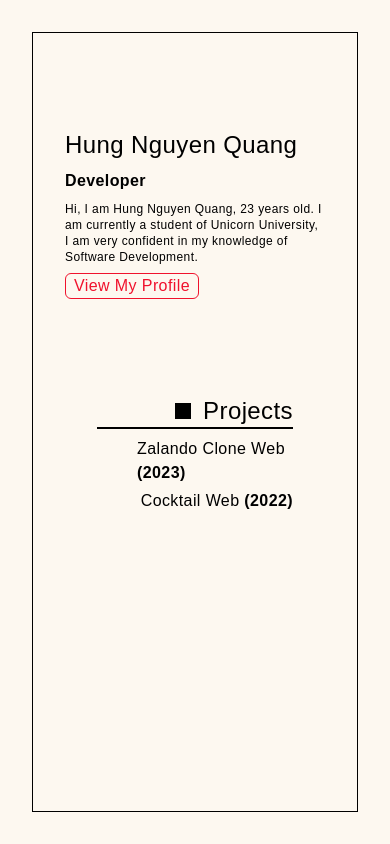
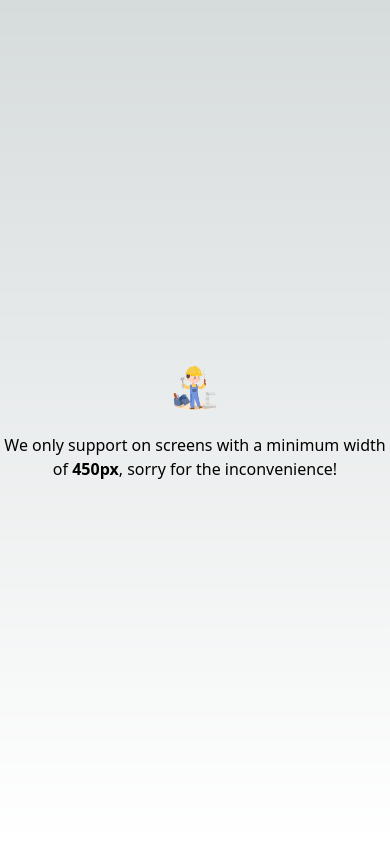
Before and after one commit to NgQHung/portfolio-hung, a Next.js app: page / in a window 390 px wide. Built offline with nearby package versions, Linux system fonts and the light colour scheme.

Commit message:
responsive

```diff
--- a/components/About.tsx
+++ b/components/About.tsx
@@ -7,7 +7,7 @@ const BgGradient = () => {
 const About = () => {
     return (
         <div className="max-w-[400px] max-h-[225px] font-Montserrat tracking-wide space-y-2 relative z-[1]">
-            <h1 className="text-2xl md:text-3xl lg:text-4xl">Hung Nguyen Quang</h1>
+            <h1 className="text-4xl">Hung Nguyen Quang</h1>
             <h2 className="font-bold">Developer</h2>
             {/* <div className="sm:text-[10px] md:text-xs font-medium"> */}
             <p className="text-xs font-medium">
--- /dev/null
+++ b/components/ErrorPageWithWidth.tsx
@@ -0,0 +1,27 @@
+import Image from 'next/image';
+import React from 'react';
+
+// absolute h-full w-full left-1/2 top-1/2 translate-x-[-50%] translate-y-[-50%]
+
+const ErrorPageWithWidth = () => {
+    return (
+        <div className=" xs:hidden h-screen w-screen flex flex-col space-y-5 justify-center items-center ">
+            <div className="w-[50px]">
+                <Image
+                    src="/repairing.png"
+                    alt="zalando"
+                    width="0"
+                    height="0"
+                    sizes="100vw"
+                    className="w-full h-auto"
+                />
+            </div>
+            <p className="w-[400px] text-center">
+                We only support on screens with a minimum width of <b>450px</b>, sorry for the
+                inconvenience!
+            </p>
+        </div>
+    );
+};
+
+export default ErrorPageWithWidth;
--- a/components/Layout.tsx
+++ b/components/Layout.tsx
@@ -7,8 +7,10 @@ interface ILayout {
 
 const Layout: React.FC<ILayout> = ({children, className}) => {
     return (
-        <div className={` h-screen w-screen bg-primary p-8 lg:p-12 ${className} over`}>
-            <div className="border border-solid border-black h-full w-full">{children}</div>
+        <div className={` h-screen w-screen bg-primary p-8 lg:p-12 ${className} `}>
+            <div className="border border-solid border-black h-full w-full relative">
+                {children}
+            </div>
         </div>
     );
 };
--- a/components/Projects.tsx
+++ b/components/Projects.tsx
@@ -1,4 +1,4 @@
-import React, {Fragment} from 'react';
+import React, {Fragment, useCallback, useEffect, useRef} from 'react';
 import {LeftArrow} from './UI/Icons';
 import {projectData} from './data';
 import {motion} from 'framer-motion';
@@ -38,7 +38,6 @@ const Project: React.FC<IProject> = ({project, setData, setDetailOpen, setDataMo
 
     return (
         <li
-            // key={key}
             className="flex items-center cursor-pointer"
             onMouseEnter={mouseEnterHandler}
             onMouseLeave={mouseLeaveHandler}
@@ -52,7 +51,8 @@ const Project: React.FC<IProject> = ({project, setData, setDetailOpen, setDataMo
                     transition: {
                         type: 'spring',
                     },
-                }}>
+                }}
+                className="hidden lg:inline">
                 <LeftArrow className="w-5 mr-5 inline-block font-bold " />
             </motion.span>
             <motion.span initial={{opacity: 1}} whileHover={{opacity: 0.7}}>
@@ -65,7 +65,7 @@ const Project: React.FC<IProject> = ({project, setData, setDetailOpen, setDataMo
 const TitleProjects = () => {
     return (
         <h1
-            className="text-2xl md:text-3xl lg:text-4xl text-bold text-right flex justify-end items-center
+            className="text-4xl text-bold text-right flex justify-end items-center
              border-b-2 border-solid border-black ">
             <div className="grow flex justify-end">
                 <div className="w-4 h-4 bg-black mr-3 " />
@@ -77,7 +77,7 @@ const TitleProjects = () => {
 
 const Projects: React.FC<IProjects> = ({setData, setDetailOpen, setDataMoreInfo}) => {
     return (
-        <div className=" max-h-[225px] font-Montserrat tracking-wide space-y-2 p-8 lg:p-12 relative z-[1]">
+        <div className=" max-h-[225px] font-Montserrat tracking-wide space-y-2  relative z-[1]">
             <TitleProjects />
             <ul className="flex flex-col justify-center items-end space-y-1">
                 {projectData.map((project, index) => (
--- a/pages/index.tsx
+++ b/pages/index.tsx
@@ -9,16 +9,15 @@ import {
     TwitterIcon,
 } from '@/components/UI/Icons';
 import Head from 'next/head';
-import {ReactNode, useRef, useState} from 'react';
+import {Fragment, ReactNode, useEffect, useRef, useState} from 'react';
 import {AnimatePresence, motion} from 'framer-motion';
 import ProjectDetail from '@/components/ProjectDetail';
 import {Portal} from '@/components/UI/Portal';
 import Layout from '@/components/Layout';
 import {useFollowPointer} from '@/components/hook/UseFollowPointer';
-import Grid from '@/components/Grid';
+import ProjectMoreInfo from '@/components/ProjectMoreInfo';
 import useDeviceSize from '@/components/hook/useDeviceSize';
-import ProjectMoreInfo from '@/components/ProjectMoreInfo';
-// import {InferGetServerSidePropsType} from 'next';
+import ErrorPageWithWidth from '@/components/ErrorPageWithWidth';
 
 interface IWrapper {
     children: ReactNode;
@@ -32,7 +31,7 @@ interface ICustomLink {
 const MotionLink: React.FC<ICustomLink> = ({href, children}) => {
     return (
         <motion.a
-            className="w-6 mx-3 sm:mx-1"
+            className="w-6 space-x-1 md:space-x-3"
             href={href}
             target={'_blank'}
             whileHover={{y: -2}}
@@ -43,18 +42,16 @@ const MotionLink: React.FC<ICustomLink> = ({href, children}) => {
 };
 
 const Wrapper: React.FC<IWrapper> = ({children, className}) => {
-    return <div className="flex justify-between items-center p-8 lg:p-12">{children}</div>;
+    return <div className={`flex  p-8 lg:p-12 ${className}`}>{children}</div>;
 };
 const WrapperIcons: React.FC<IWrapper> = ({children, className}) => {
     return (
-        <div className="hidden md:flex md:items-center md:justify-between md:space-x-3 relative z-[1]">
+        <div
+            className={`absolute bottom-0 left-0 items-end m-8 h-full flex justify-between  space-x-3 md:relative md:items-center md:m-0 z-[1] ${className}`}>
             {children}
         </div>
     );
 };
-// {
-//     dataFromServer,
-// }: InferGetServerSidePropsType<typeof getServerSideProps>
 export default function Home() {
     const [data, setData] = useState<IProjectData>();
     const [dataMoreInfo, setDataMoreInfo] = useState<string[]>();
@@ -63,40 +60,32 @@ export default function Home() {
     const ref = useRef<any>(null);
     const {x, y} = useFollowPointer(ref);
     const [width, height] = useDeviceSize();
-    console.log('detailOpen: ' + detailOpen);
 
     return (
-        <>
-            {/* {!detailOpen && width > 820 ? <Grid /> : null} */}
-
-            <div className="overflow-hidden max-h-screen max-w-screen">
+        <Fragment>
+            {/* <div className="hidden md:block">
+                <Grid />
+            </div> */}
+            <div className="hidden xs:block overflow-hidden max-h-screen max-w-screen ">
                 <Layout>
-                    <div className="py-16">
+                    <div className="py-16 flex flex-col justify-between h-full">
                         <Head>
                             <title>Hung Nguyen Quang Portfolio</title>
                             <meta name="description" content="any description" />
                         </Head>
-                        <Wrapper>
+                        <Wrapper className="justify-between">
                             <About />
+                        </Wrapper>
+                        <Wrapper className="justify-end md:justify-between ">
                             <WrapperIcons>
-                                <MotionLink href="">
+                                <MotionLink href="https://www.linkedin.com/in/hung-nguyen-quang-9046aa199/">
+                                    <LinkedInIcon className="w-6" />
+                                </MotionLink>
+                                <MotionLink href="https://github.com/NgQHung">
                                     <GithubIcon />
                                 </MotionLink>
-                                <MotionLink href="">
+                                <MotionLink href="mailto:hunghunghung273@gmail.com">
                                     <EmailIcon className="w-6" />
-                                </MotionLink>
-                            </WrapperIcons>
-                        </Wrapper>
-                        <Wrapper>
-                            <WrapperIcons>
-                                <MotionLink href="">
-                                    <TwitterIcon className="w-6" />
-                                </MotionLink>
-                                <MotionLink href="">
-                                    <LinkedInIcon className="w-6" />
-                                </MotionLink>
-                                <MotionLink href="">
-                                    <PinterestIcon className="w-6" />
                                 </MotionLink>
                             </WrapperIcons>
                             <Projects
@@ -181,12 +170,7 @@ export default function Home() {
                     <div className="w-2 h-2 rounded-full bg-secondary" />
                 </motion.div>
             </div>
-        </>
+            <ErrorPageWithWidth />
+        </Fragment>
     );
 }
-
-// export async function getServerSideProps() {
-//     return {
-//         dataFromServer: {}, // will be passed to the page component as props
-//     };
-// }
--- a/tailwind.config.ts
+++ b/tailwind.config.ts
@@ -20,6 +20,9 @@ const config: Config = {
             backgroundColor: {
                 backdrop: 'rgba(0, 0, 0, 0.8)',
             },
+            screens: {
+                xs: '500px',
+            },
         },
     },
     plugins: [],
```
Also changed, not shown: public/repairing.png (added).
